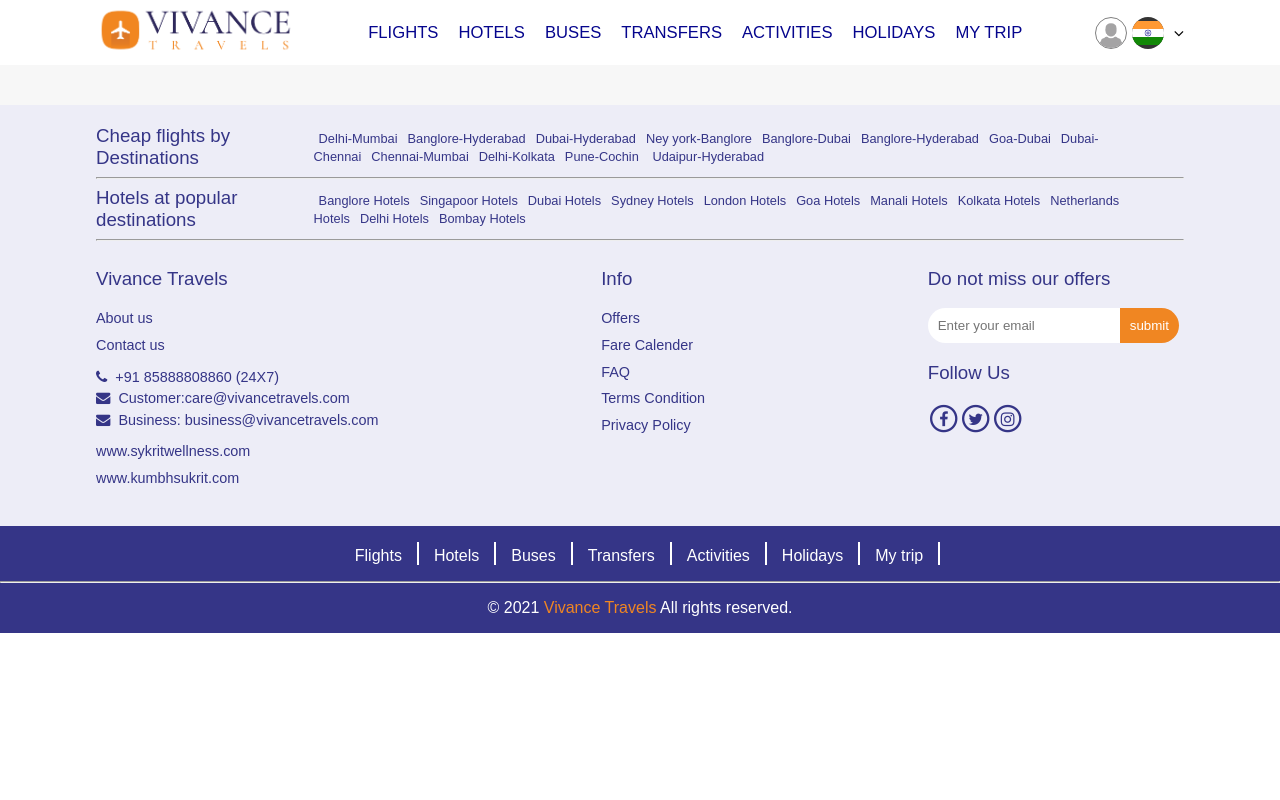
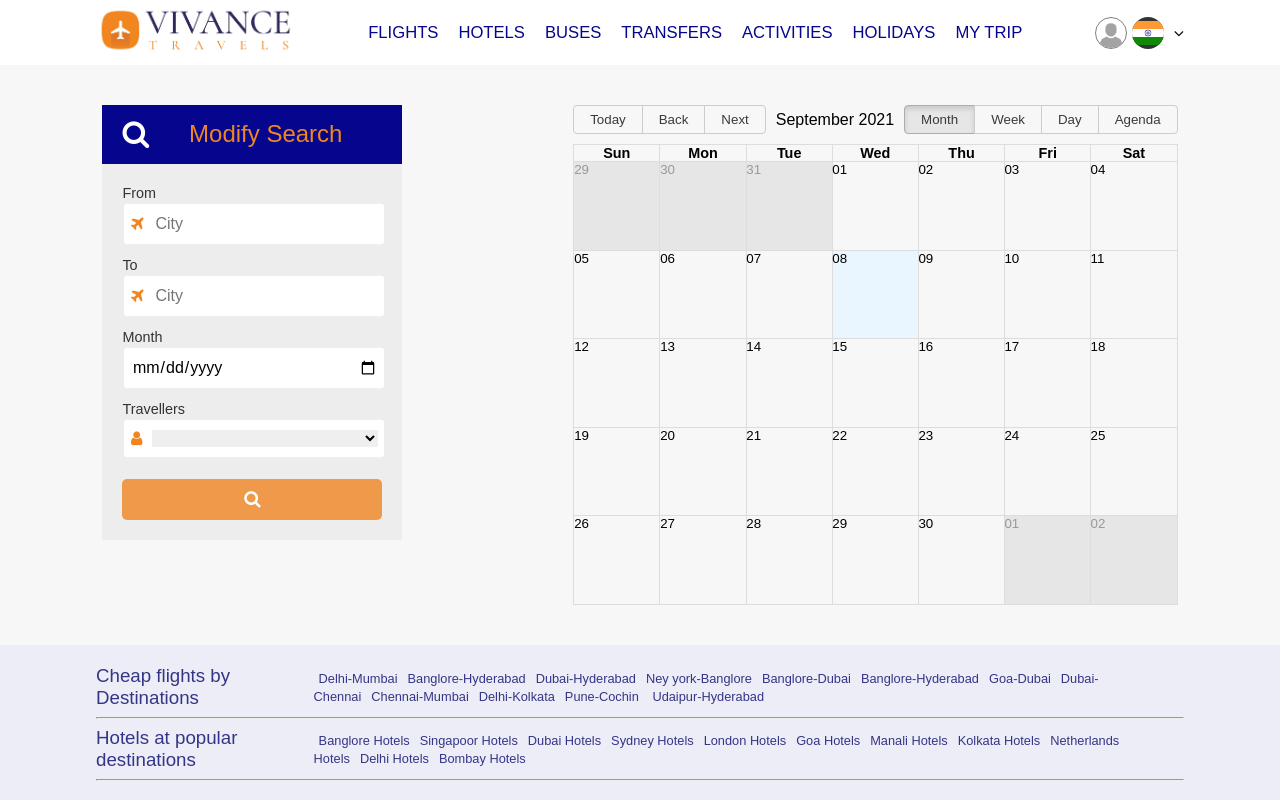
Before and after one commit to codernuub/vivancetravels, a React (Create React App) app: page /farecalendar in a window 1280 px wide. Shown: the top 800 px of the page. Built offline with nearby package versions, Linux system fonts and the light colour scheme.

Commit message:
added fare calendar

```diff
--- a/package.json
+++ b/package.json
@@ -7,7 +7,9 @@
     "@testing-library/react": "^11.2.7",
     "@testing-library/user-event": "^12.8.3",
     "date-fns": "^2.23.0",
+    "moment": "^2.29.1",
     "react": "^17.0.2",
+    "react-big-calendar": "^0.35.0",
     "react-calendar": "^3.4.0",
     "react-dom": "^17.0.2",
     "react-modal": "^3.14.3",
--- a/src/components/home/FormLists.js
+++ b/src/components/home/FormLists.js
@@ -6,7 +6,7 @@
     const updateFormView = (formList) => {
         //first set the new button active
         prop.formLists.map(item => {
-            item.active = item.name == formList.name ? true : false
+            item.active = item.name === formList.name ? true : false
         });
         //update the form that is shown
         prop.setFormView(formList.name)
--- /dev/null
+++ b/src/css/fare.css
@@ -0,0 +1,79 @@
+.fare-calendar {
+    display: flex;
+    flex-wrap: wrap;
+    justify-content: space-between;
+    padding-top: 40px;
+    padding-bottom:40px;
+}
+
+.fare-calendar>.form-content {
+    width: 100%;
+    max-width: 300px;
+    margin-bottom: 50px;
+}
+
+.fare-calendar>.form-content>.form-head {
+    display: flex;
+    justify-content: space-between;
+    background-color: #05058d;
+    color: white;
+    padding: 15px 20px;
+}
+
+.fare-calendar>.form-content>.form-head>span {
+    display: block;
+    font-size: 1.8rem;
+    margin: auto 0;
+}
+
+.fare-calendar>.form-content>.form-head>h2 {
+    margin: auto;
+    color: #f08622;
+}
+
+.fare-calendar>.form-content>form {
+    padding: 20px;
+    background-color: #ededed;
+}
+
+.fare-calendar>.form-content>form>.field-content {
+    width: 100% !important;
+    margin-bottom: 10px;
+}
+
+.fare-calendar>.form-content>form>.field-content>label {
+    color: #333;
+    font-size: 0.9rem;
+    margin: 5px 0;
+}
+
+.fare-calendar>.form-content>form>.field-content>.input {
+    display: flex;
+    width: 95% !important;
+    padding: 10px 2.5%;
+    background-color: white;
+    border-radius: 5px;
+    border: 2px solid #eee;
+}
+
+.fare-calendar>.form-content>form>.field-content>.input>span {
+    color: #f08622;
+    font-size: 1rem;
+    margin: auto 10px auto 0;
+}
+
+.fare-calendar>.form-content>form>.field-content>.input>input {
+    font-size: 1rem;
+}
+
+.fare-calendar>.form-content>form>button {
+    display: block;
+    width: 100%;
+    background-color: rgba(240, 134, 34, 0.8);
+    padding: 10px 0;
+    color: white;
+    border: none;
+    border-radius:5px;
+    font-size: 1.1rem;
+    margin-top: 20px;
+}
--- a/src/css/header.css
+++ b/src/css/header.css
@@ -194,6 +194,8 @@
     right: 0;
     padding: 0 5px;
     margin-top: 80px;
+    background-color: white;
+    z-index:999;
 }
 
 .countrylist>li {
--- a/src/css/modal.css
+++ b/src/css/modal.css
@@ -68,9 +68,8 @@
     border-radius: 3px;
     padding: 10px 2.5%;
     font-size: 1em;
-    font-weight: bold;
     color: white;
-    background-color: orange;
+    background-color: #f08622;
     border: none !important;
     cursor: pointer;
 }
--- a/src/pages/Fare.js
+++ b/src/pages/Fare.js
@@ -1,15 +1,69 @@
 import React from 'react';
+
+import { Calendar, momentLocalizer } from 'react-big-calendar';
+import moment from 'moment';
+
 import '../css/content.css';
+import '../css/fare.css';
+import 'react-big-calendar/lib/css/react-big-calendar.css';
+
+const localizer = momentLocalizer(moment);
 
 export default function FareCalender(props) {
-    return (<div>
-        <div className="content fare-calender">
-            <div className="form">
-
+    const myEventsList = [
+        {
+            allDay: true,
+            title: 'Rs 5000',
+            start: '16-09-2021',
+            end: '16-09-2021'
+        }
+    ]
+    return (
+        <div className="content fare-calendar">
+            <div className="form-content">
+                <div className="form-head">
+                    <span className="fa fa-search"></span>
+                    <h2>Modify Search</h2>
+                </div>
+                <form>
+                    <div className="field-content">
+                        <label>From</label>
+                        <div className="input">
+                            <span className="fa fa-plane"></span>
+                            <input placeholder="City" />
+                        </div>
+                    </div>
+                    <div className="field-content">
+                        <label>To</label>
+                        <div className="input">
+                            <span className="fa fa-plane"></span>
+                            <input placeholder="City" />
+                        </div>
+                    </div>
+                    <div className="field-content">
+                        <label>Month</label>
+                        <div className="input date-input">
+                            <input type="date" placeholder="Select Date" />
+                        </div>
+                    </div>
+                    <div className="field-content">
+                        <label>Travellers</label>
+                        <div className="input">
+                            <span className="fa fa-user"></span>
+                            <select type="date" placeholder="Travellers"></select>
+                        </div>
+                    </div>
+                    <button><span class="fa fa-search"></span></button>
+                </form>
             </div>
             <div className="calender">
-
+                <Calendar
+                    localizer={localizer}
+                    events={myEventsList}
+                    startAccessor="start"
+                    endAccessor="end"
+                    style={{ height: 500 }}
+                />
             </div>
-        </div>
-    </div>);
+        </div>);
 }
```
Also changed, not shown: src/css/formModal-backup.css (deleted, +0 -112 lines), 1 other file (tests, documents, lock files or other folders).
